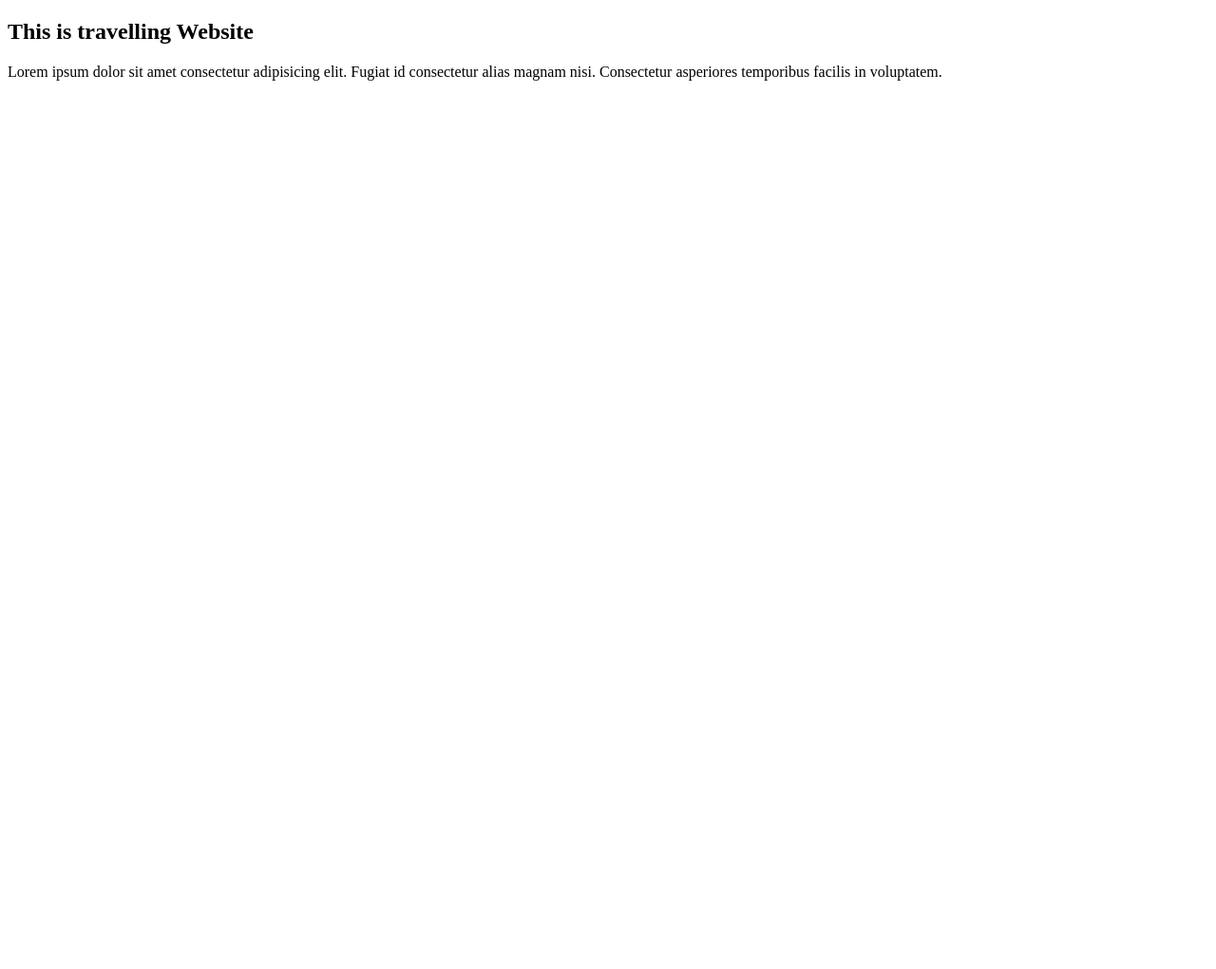
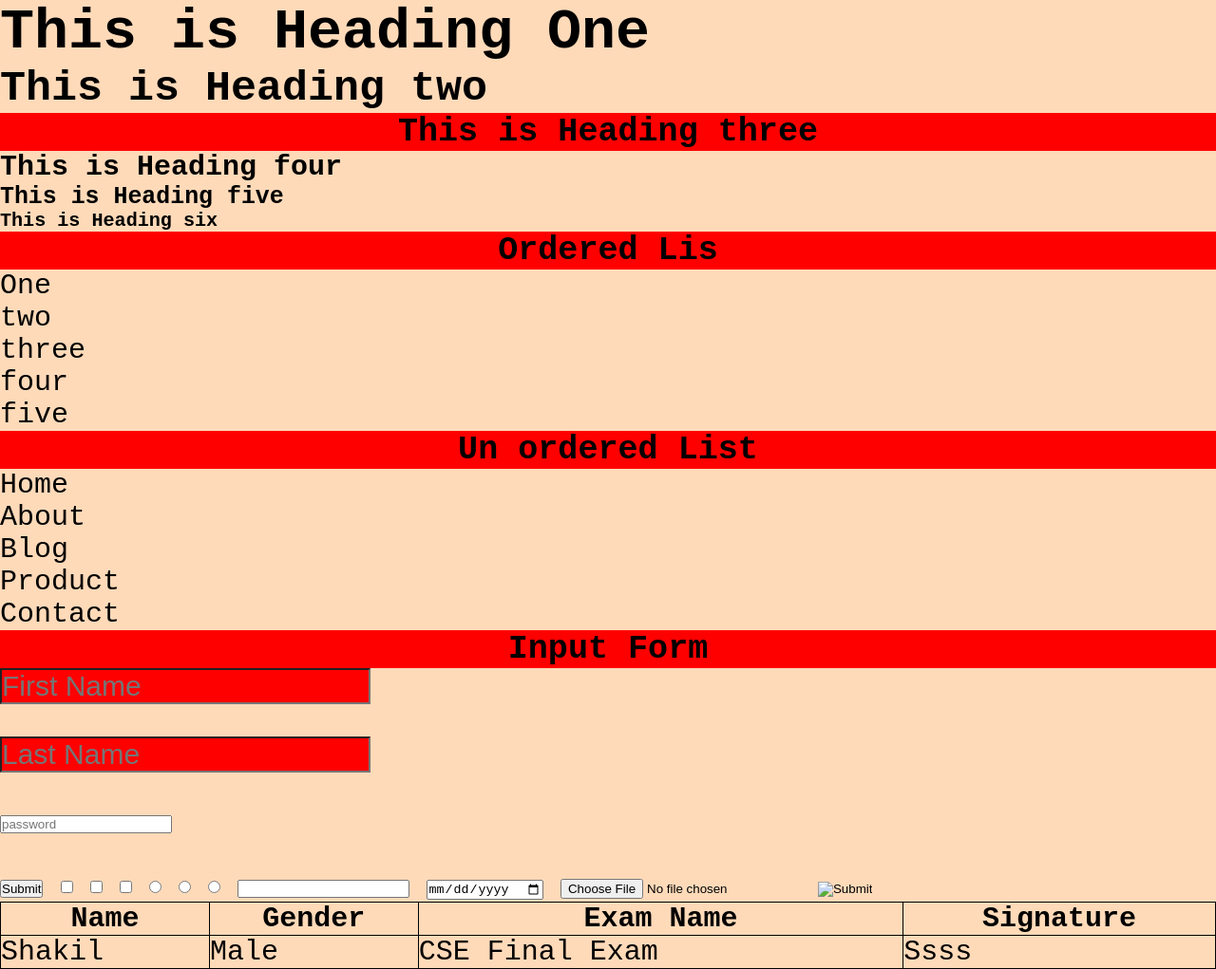
Before and after one commit to coder-shakil99/travelling-website, a plain HTML site: page index.html in a window 1280 px wide. Shown: the whole page at 95% size. Before the commit the page ends 800 px from the top, so only its background shows below. Drawn offline with Linux system fonts and the light colour scheme.

Commit message:
add some new content

```diff
--- a/index.html
+++ b/index.html
@@ -8,8 +8,66 @@
 
 </head>
 <body>
-          <h2>This is travelling Website</h2>
-          <p>Lorem ipsum dolor sit amet consectetur adipisicing elit. Fugiat id consectetur alias magnam nisi. Consectetur asperiores temporibus facilis in voluptatem.</p>
+
+    <h1>This is Heading One</h1>
+    <h2>This is Heading two</h2>
+    <h3>This is Heading three</h3>
+    <h4>This is Heading four</h4>
+    <h5>This is Heading five</h5>
+    <h6>This is Heading six</h6>
+
+    <h3>Ordered Lis</h3>
+    <ol>
+        <li>One</li>
+        <li>two</li>
+        <li>three</li>
+        <li>four</li>
+        <li>five</li>
+    </ol>
+
+    <h3>Un ordered List</h3>
+    <ul>
+        <li>Home</li>
+        <li>About</li>
+        <li>Blog</li>
+        <li>Product</li>
+        <li>Contact</li>
+    </ul>
+
+    <h3>Input Form</h3>
+    <form action="#">
+        <input type="text" placeholder="First Name"><br><br>
+        <input type="text" placeholder="Last Name"><br><br>
+        <input type="password" placeholder="password"><br><br>
+        <button type="button">Submit</button>
+        <input type="checkbox">
+        <input type="checkbox">
+        <input type="checkbox">
+        <input type="radio">
+        <input type="radio">
+        <input type="radio">
+        <input type="number">
+        <input type="date">
+        <input type="file">
+        <input type="image">
+
+    </form>
+
+    <table>
+        <tr>
+            <th>Name</th>
+            <th>Gender</th>
+            <th>Exam Name</th>
+            <th>Signature</th>
+        </tr>
+        <tr>
+            <td>Shakil</td>
+            <td>Male</td>
+            <td>CSE Final Exam</td>
+            <td>Ssss</td>
+        </tr>
+    </table>
+
 
 
 </body>
--- a/style.css
+++ b/style.css
@@ -0,0 +1,30 @@
+*{
+    margin: 0;
+    padding: 0;
+    box-sizing: border-box;
+}
+
+body{
+    background: peachpuff;
+    font-family: monospace;
+    font-size: 30px;
+}
+
+h3{
+    background: red;
+    text-align: center;
+}
+
+input[type="text"] {
+    background: red;
+    font-size: 30px;
+}
+
+table{
+    /* border: 1px solid #000; */
+    border-collapse: collapse;
+    width: 100%;
+}
+th,td{
+    border: 1px solid #000;
+}
```
